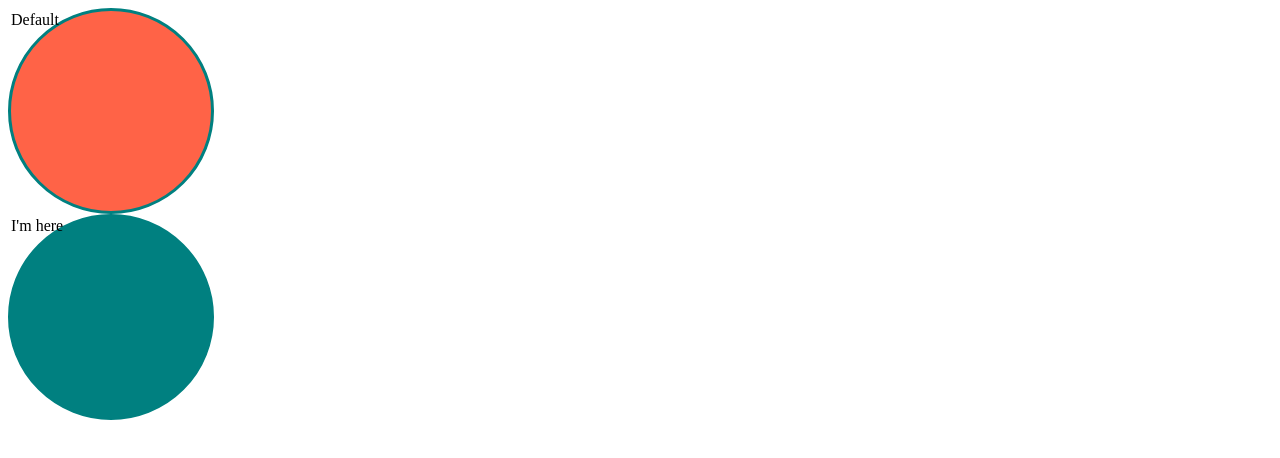
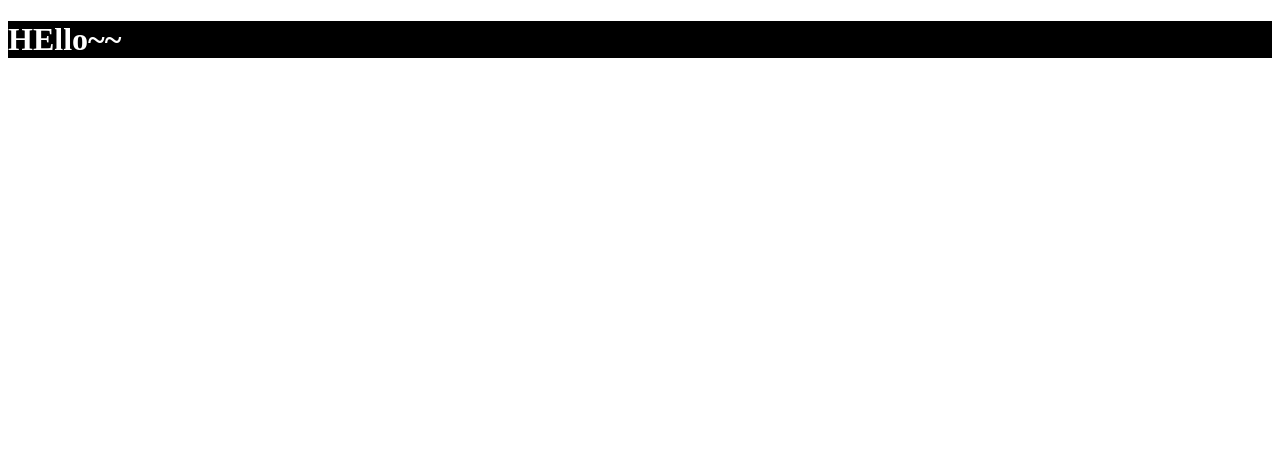
Before and after one commit to ddozza54/Movie-Web, a React (Create React App) app: page / in a window 1280 px wide. Shown: the top 458 px of the page. Built offline with nearby package versions, Linux system fonts and the light colour scheme.

Commit message:
TSX로 Theme 만들기

```diff
--- a/package.json
+++ b/package.json
@@ -42,6 +42,7 @@
     ]
   },
   "devDependencies": {
+    "@types/react-query": "^1.2.9",
     "@types/styled-components": "^5.1.26"
   }
 }
--- a/src/App.tsx
+++ b/src/App.tsx
@@ -1,11 +1,18 @@
-import Circle from "./Circle";
+import React, { useState } from "react";
+import styled from "styled-components";
 
 function App() {
+  const Container = styled.div`
+    background-color: ${(props) => props.theme.bgColor};
+  `;
+
+  const H1 = styled.h1`
+    color: ${(props) => props.theme.textColor};
+  `;
   return (
-    <div>
-      <Circle bgColor="tomato" borderColor="teal" />
-      <Circle bgColor="teal" text="I'm here" />
-    </div>
+    <Container>
+      <H1>HEllo~~</H1>
+    </Container>
   );
 }
 
--- a/src/index.tsx
+++ b/src/index.tsx
@@ -1,10 +1,14 @@
 import React from "react";
 import ReactDOM from "react-dom";
+import { ThemeProvider } from "styled-components";
 import App from "./App";
+import { darkTheme, lightTheme } from "./theme";
 
 ReactDOM.render(
   <React.StrictMode>
-    <App />
+    <ThemeProvider theme={darkTheme}>
+      <App />
+    </ThemeProvider>
   </React.StrictMode>,
   document.getElementById("root")
 );
--- /dev/null
+++ b/src/theme.ts
@@ -0,0 +1,12 @@
+import { DefaultTheme } from "styled-components";
+export const lightTheme: DefaultTheme = {
+  bgColor: "white",
+  textColor: "black",
+  btnColor: "tomato",
+};
+
+export const darkTheme: DefaultTheme = {
+  bgColor: "black",
+  textColor: "white",
+  btnColor: "teal",
+};
```
Also changed, not shown: src/styled.d.ts (added, +9 -0 lines), 1 other file (tests, documents, lock files or other folders).
